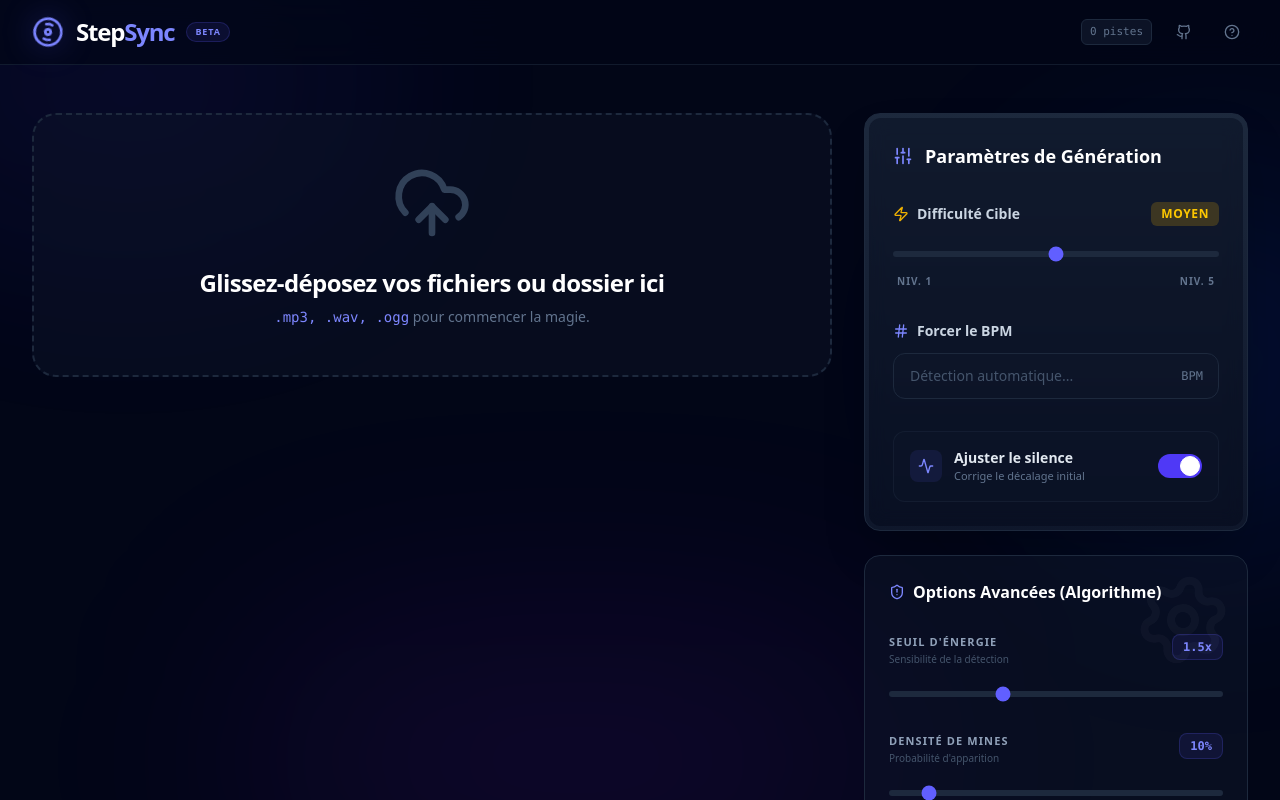
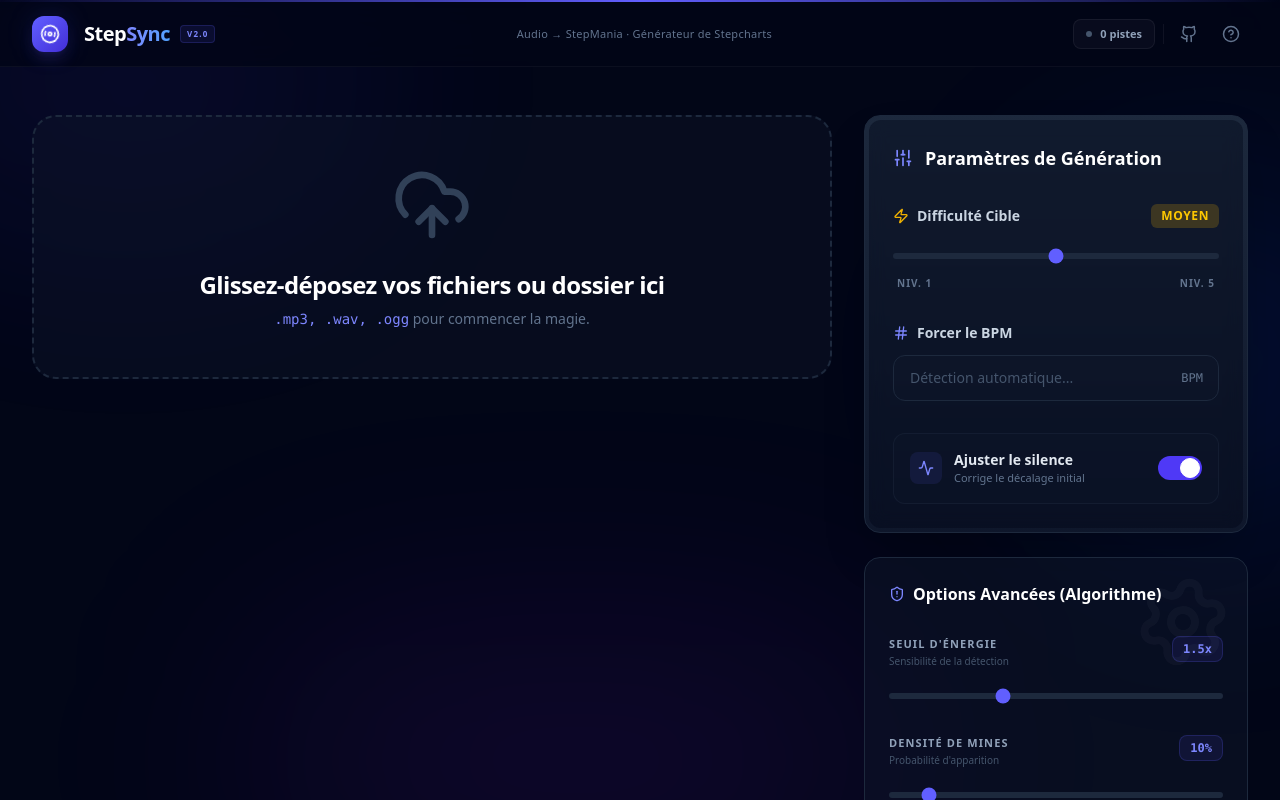
Before and after one commit to moonback/StepSync---Audio-to-StepMania, a React (Vite) app: page / in a window 1280 px wide. Shown: the top 800 px of the page. Built offline with nearby package versions, Linux system fonts and the light colour scheme.

Commit message:
feat: implement main application entry point and UI layout for StepSync interface

```diff
--- a/src/App.tsx
+++ b/src/App.tsx
@@ -128,44 +128,69 @@ export default function App() {
 
       <div className="relative z-10 flex flex-col min-h-screen">
         {/* Header / Navbar */}
-        <header className="sticky top-0 z-50 backdrop-blur-xl bg-slate-950/70 border-b border-slate-800/60">
+        <header className="sticky top-0 z-50">
+          {/* Top accent gradient line */}
+          <div className="h-[2px] bg-gradient-to-r from-transparent via-indigo-500 to-transparent" />
+
+          <div className="backdrop-blur-2xl bg-[#020617]/80 border-b border-white/[0.04]">
             <div className="max-w-7xl mx-auto px-4 sm:px-6 lg:px-8">
               <div className="flex items-center justify-between h-16">
-              <div className="flex items-center space-x-3">
-                <div className="relative">
-                  <Disc3 className="w-8 h-8 text-indigo-400 animate-[spin_8s_linear_infinite]" />
-                  <div className="absolute inset-0 bg-indigo-500/20 blur-lg rounded-full" />
+                {/* Left: Logo + Brand */}
+                <div className="flex items-center space-x-4">
+                  <div className="relative flex items-center justify-center w-9 h-9">
+                    <div className="absolute inset-0 bg-indigo-500/15 rounded-xl blur-md" />
+                    <div className="relative w-9 h-9 bg-gradient-to-br from-indigo-500 to-indigo-700 rounded-xl flex items-center justify-center shadow-lg shadow-indigo-900/30">
+                      <Disc3 className="w-5 h-5 text-white animate-[spin_6s_linear_infinite]" />
                     </div>
-                <h1 className="text-xl sm:text-2xl font-black tracking-tighter text-white">
-                  Step<span className="text-indigo-400">Sync</span>
+                  </div>
+                  <div className="flex items-center space-x-2.5">
+                    <h1 className="text-lg sm:text-xl font-black tracking-tight text-white">
+                      Step<span className="bg-gradient-to-r from-indigo-400 to-blue-400 bg-clip-text text-transparent">Sync</span>
                     </h1>
-                <span className="hidden sm:inline-flex px-2 py-0.5 bg-indigo-500/10 text-indigo-400 text-[9px] font-black uppercase tracking-widest rounded-full border border-indigo-500/20">
-                  Beta
+                    <span className="hidden sm:inline-flex px-1.5 py-0.5 bg-indigo-500/10 text-indigo-400 text-[8px] font-black uppercase tracking-[0.15em] rounded border border-indigo-500/20">
+                      v2.0
+                    </span>
+                  </div>
+                </div>
+
+                {/* Center: Tagline (hidden on small) */}
+                <div className="hidden lg:flex items-center">
+                  <p className="text-[11px] text-slate-500 font-medium tracking-wide">
+                    Audio → StepMania · Générateur de Stepcharts
+                  </p>
+                </div>
+
+                {/* Right: Status + Actions */}
+                <div className="flex items-center space-x-1.5 sm:space-x-2">
+                  {/* Song counter pill */}
+                  <div className="hidden sm:flex items-center space-x-2 px-3 py-1.5 bg-white/[0.03] rounded-lg border border-white/[0.06]">
+                    <div className={`w-1.5 h-1.5 rounded-full ${songs.length > 0 ? 'bg-emerald-400 shadow-[0_0_6px_rgba(52,211,153,0.5)]' : 'bg-slate-600'}`} />
+                    <span className="text-[11px] font-semibold text-slate-400">
+                      {songs.length} piste{songs.length !== 1 ? 's' : ''}
                     </span>
                   </div>
 
-              <div className="flex items-center space-x-2 sm:space-x-4">
-                <div className="hidden md:flex items-center space-x-1 text-[11px] font-mono text-slate-500">
-                  <span className="px-2 py-1 bg-slate-900/80 rounded-md border border-slate-800">
-                    {songs.length} piste{songs.length !== 1 ? 's' : ''}
-                  </span>
-                </div>
+                  {/* Divider */}
+                  <div className="hidden sm:block w-px h-5 bg-white/[0.06]" />
+
+                  {/* Action buttons */}
                   <a
                     href="https://github.com/moonback/StepSync---Audio-to-StepMania"
                     target="_blank"
                     rel="noopener noreferrer"
-                  className="p-2 text-slate-500 hover:text-white hover:bg-slate-800 rounded-lg transition-all"
-                  title="GitHub"
+                    className="p-2 text-slate-500 hover:text-white hover:bg-white/[0.06] rounded-lg transition-all duration-150"
+                    title="Code source"
                   >
-                  <Github className="w-4 h-4" />
+                    <Github className="w-[18px] h-[18px]" />
                   </a>
                   <button
                     onClick={() => setShowHelp(true)}
-                  className="p-2 text-slate-500 hover:text-indigo-400 hover:bg-indigo-500/10 rounded-lg transition-all"
-                  title="Aide"
+                    className="p-2 text-slate-500 hover:text-indigo-400 hover:bg-indigo-500/10 rounded-lg transition-all duration-150"
+                    title="Centre d'aide"
                   >
-                  <HelpCircle className="w-4 h-4" />
+                    <HelpCircle className="w-[18px] h-[18px]" />
                   </button>
+                </div>
               </div>
             </div>
           </div>
```
Lines whose indentation alone changed are shown as unchanged.
